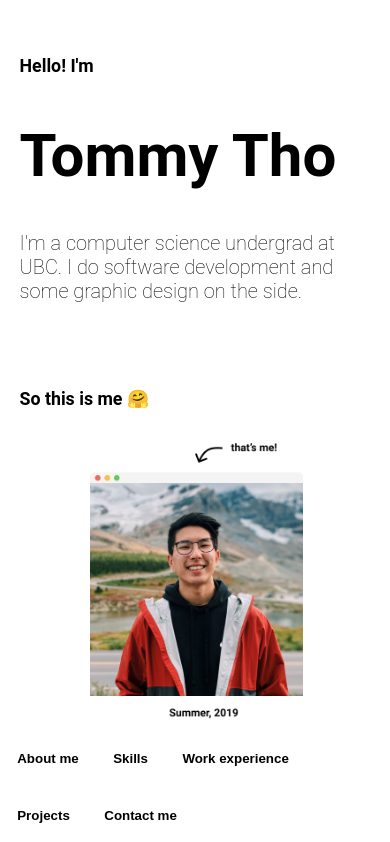
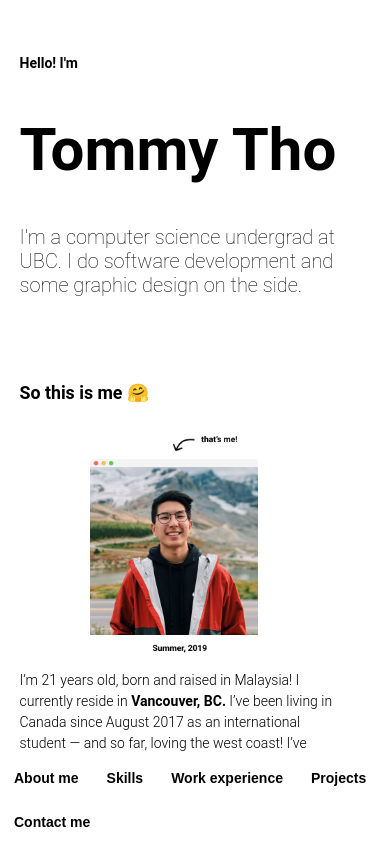
Before and after one commit to tommytwm/tommytwm.github.io, a React (Create React App) app: page / in a window 390 px wide. Shown: the top 842 px of the page. Built offline with nearby package versions, Linux system fonts and the light colour scheme.

Commit message:
more adjustments to navbar

```diff
--- a/src/App.css
+++ b/src/App.css
@@ -9,7 +9,7 @@
   display: flex;
   flex-direction: column;
   font-family: 'Roboto', sans-serif;
-  font-size: calc(10px + 2vmin);
+  font-size: 18px;
   color: black;
 }
 
@@ -49,6 +49,10 @@ b {
     overflow: hidden;
   }
 
+  .App-header {
+    font-size: 14px;
+  }
+
   h2 {
     font-size: calc(10px + 2vmin);
   }
--- a/src/components/navbar/Navbar.css
+++ b/src/components/navbar/Navbar.css
@@ -5,7 +5,10 @@
     align-items: center;
     left: 4%;
     background: linear-gradient(180deg, #FFFFFF 80.21%, rgba(255, 255, 255, 0) 100%);
-    font-size: 18px;
+}
+
+.Navbar-container {
+    padding-bottom: 2%;
 }
 
 .Navbar-button {
@@ -14,9 +17,10 @@
     color: #000000;
     border-radius: 50px;
     font-weight: bold;
+    font-size: 14px;
 
     margin: 2% 1%;
-    padding: .6em 1em;
+    padding: .2em 1em;
     text-align: center;
     text-decoration: none;
     display: inline-block;
@@ -31,7 +35,7 @@
     cursor: pointer;
 
     margin: 2% 1%;
-    padding: .6em 1em;
+    padding: .2em 1em;
     text-align: center;
     text-decoration: none;
     display: inline-block;
@@ -46,7 +50,10 @@
         left: 0;
         bottom: 0;
         background: #FFFFFF;
-        font-size: 14px;
+    }
+
+    .Navbar-container {
+        padding-bottom: 0;
     }
 
     .Navbar-button {
@@ -56,6 +63,7 @@
         border-radius: 0;
         font-weight: bold;
 
+        margin: 0 0;
         padding: 1em 1em;
         text-align: center;
         text-decoration: none;
@@ -70,6 +78,7 @@
         font-weight: bold;
         cursor: pointer;
 
+        margin: 0 0;
         padding: 1em 1em;
         text-align: center;
         text-decoration: none;
--- a/src/components/title/Title.js
+++ b/src/components/title/Title.js
@@ -1,3 +1,4 @@
+/* eslint-disable jsx-a11y/anchor-is-valid */
 import React from 'react'
 import './Title.css'
 
```
